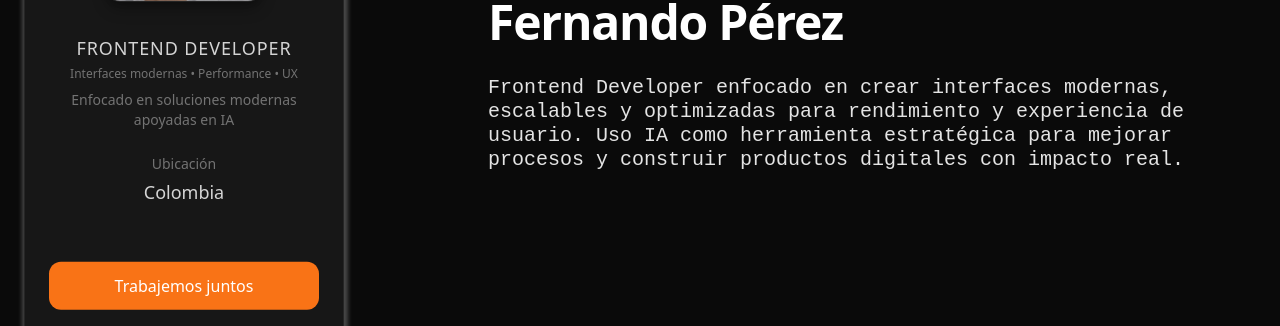
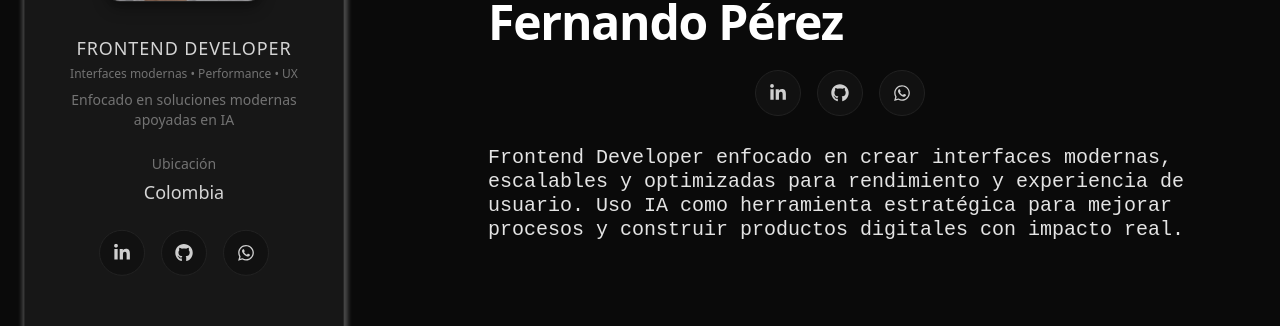
Before and after one commit to Nano1408/my-portfolio, a React (Vite) app: page / in a window 1280 px wide. Shown: the part 246-572 px from the top of the page. Built offline with nearby package versions, Linux system fonts and the light colour scheme; no server answers.

Commit message:
mejora visual icons social

```diff
--- a/src/social/Social.jsx
+++ b/src/social/Social.jsx
@@ -1,47 +1,43 @@
-import { TiSocialLinkedinCircular } from "react-icons/ti";
-import { TiSocialGithubCircular } from "react-icons/ti";
-import { IoLogoInstagram } from "react-icons/io";
-import { TiSocialFacebookCircular } from "react-icons/ti";
+import { FaLinkedinIn, FaGithub, FaWhatsapp } from "react-icons/fa";
+import "@styles/social.css";
+
 
 const Social = () => {
+    const phoneNumber = "573245735992";
+    const message = "Hola Fernando, como estas? soy...";
+    const encodedMessage = encodeURIComponent(message);
+    const whatsappURL = `https://api.whatsapp.com/send?phone=${phoneNumber}&text=${encodedMessage}`;
   return (
-    <section className='container_icon flex mt-[54px] w-full justify-center'>
-                {/* icon linkedin social */}
+    <div className="flex gap-4 mt-6 justify-center">
+
       <a
         href="https://www.linkedin.com/in/fernando-perez-florez/"
-                target='blank_'
-                className='socialIcon mr-3'
+        target="_blank"
+        rel="noopener noreferrer"
+        className="social-glow"
       >
-                    <TiSocialLinkedinCircular className='icon text-5xl text-white'/>
+        <FaLinkedinIn />
       </a>
 
-                {/* icon github social */}
       <a
         href="https://github.com/Nano1408"
-                target='blank_'
-                className='socialIcon mr-3'
+        target="_blank"
+        rel="noopener noreferrer"
+        className="social-glow"
       >
-                    <TiSocialGithubCircular className='icon text-5xl text-white'/>
+        <FaGithub />
       </a>
 
-                {/* icon instagram social */}
       <a
-                href="https://www.instagram.com/fernadev14/"
-                target='blank_'
-                className='socialIcon mr-3'
+        href={whatsappURL}
+        target="_blank"
+        rel="noopener noreferrer"
+        className="social-glow"
       >
-                    <IoLogoInstagram className='icon text-5xl text-white'/>
+        <FaWhatsapp />
       </a>
 
-                {/* icon facebook social */}
-                <a
-                href="https://www.facebook.com/fernando.pf.3956"
-                target='blank'
-                className='socialIcon mr-3'
-                >
-                    <TiSocialFacebookCircular className='icon text-5xl text-white'/>
-                </a>
-            </section>
+    </div>
   )
 }
 
--- /dev/null
+++ b/src/styles/social.css
@@ -0,0 +1,38 @@
+.social-glow {
+  width: 46px;
+  height: 46px;
+  border-radius: 50%;
+  background: #111;
+  border: 1px solid #222;
+  display: flex;
+  align-items: center;
+  justify-content: center;
+  color: #cfcfcf;
+  font-size: 18px;
+  transition: all 0.35s ease;
+  position: relative;
+}
+
+/* Glow effect */
+.social-glow::before {
+  content: "";
+  position: absolute;
+  inset: 0;
+  border-radius: 50%;
+  background: radial-gradient(circle at center, rgba(255,166,67,0.4), transparent 70%);
+  opacity: 0;
+  transition: opacity 0.35s ease;
+  z-index: -1;
+}
+
+/* Hover */
+.social-glow:hover {
+  color: #fff;
+  border-color: #FFA643;
+  transform: translateY(-4px);
+  box-shadow: 0 0 15px rgba(255,166,67,0.4);
+}
+
+.social-glow:hover::before {
+  opacity: 1;
+}
```
Lines whose indentation alone changed are shown as unchanged.
